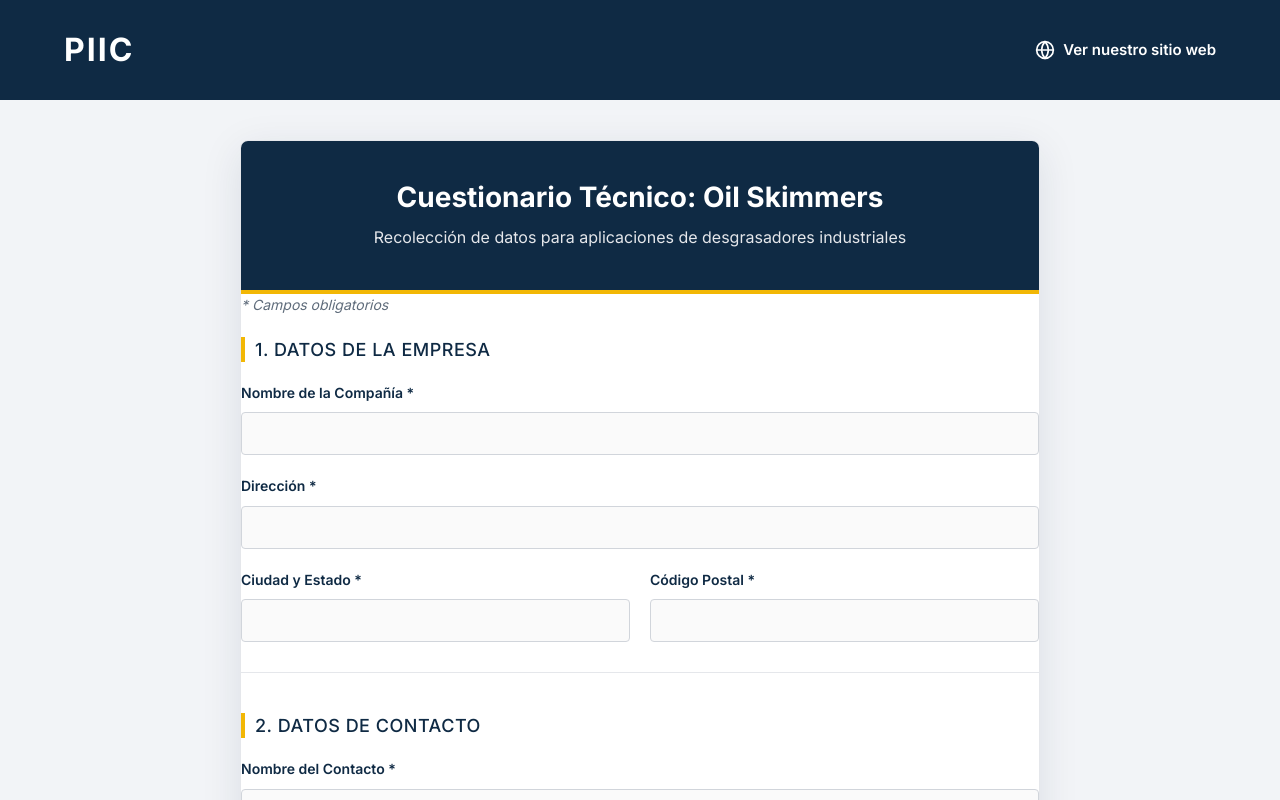
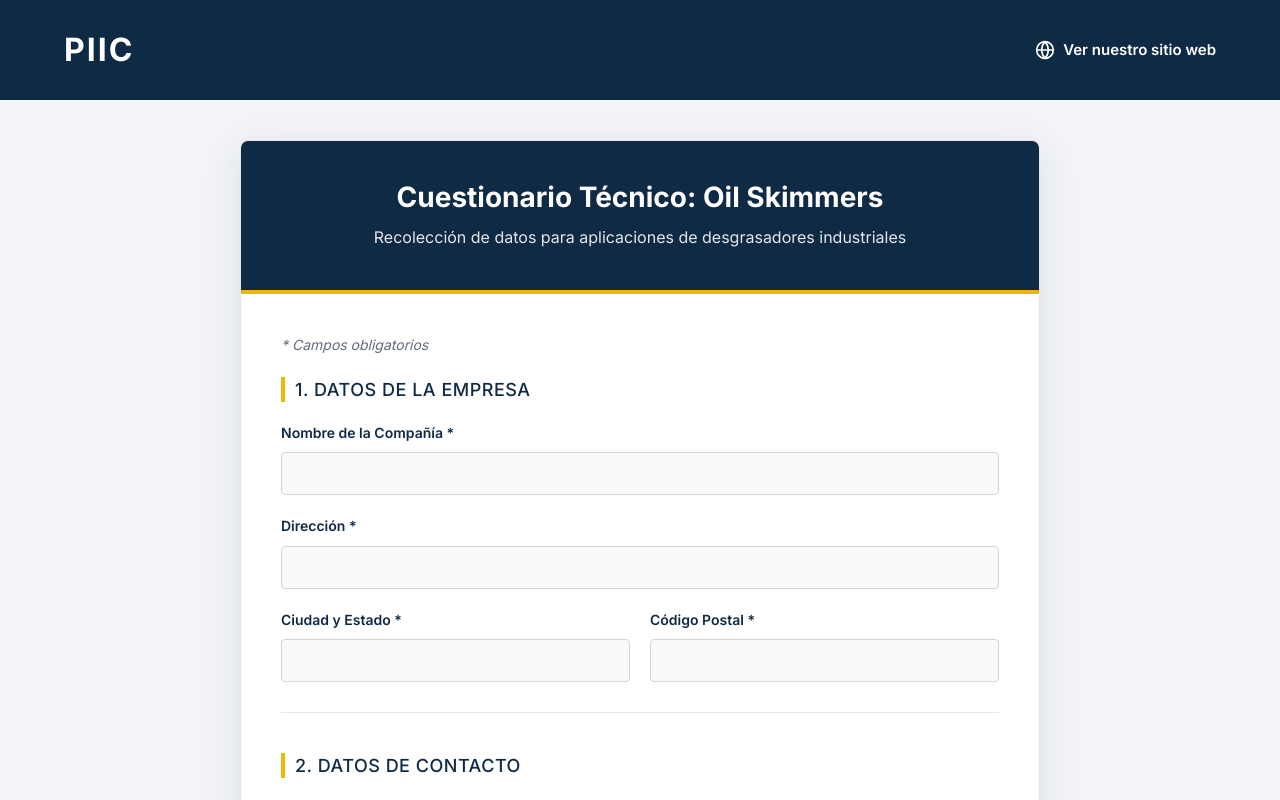
Before and after one commit to felipemiramontesr/piic, a React (Vite) app: page /cuestionario-oil-skimmers in a window 1280 px wide. Shown: the top 800 px of the page. Built offline with nearby package versions, Linux system fonts and the light colour scheme.

Commit message:
fix: restore missing padding in form body

```diff
--- a/src/pages/OilSkimmersForm.css
+++ b/src/pages/OilSkimmersForm.css
@@ -36,6 +36,10 @@
     color: #E5E7EB;
     font-size: 16px;
     margin: 0;
+}
+
+.oil-form-body {
+    padding: 40px;
 }
 
 .form-disclaimer {
```
